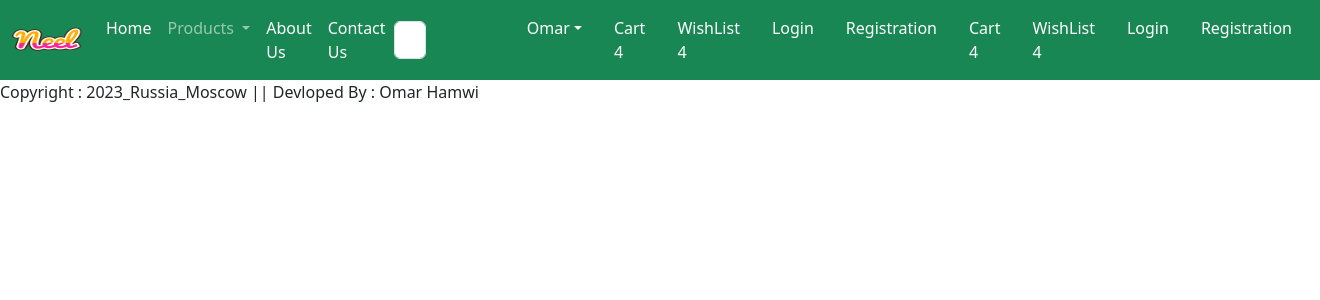
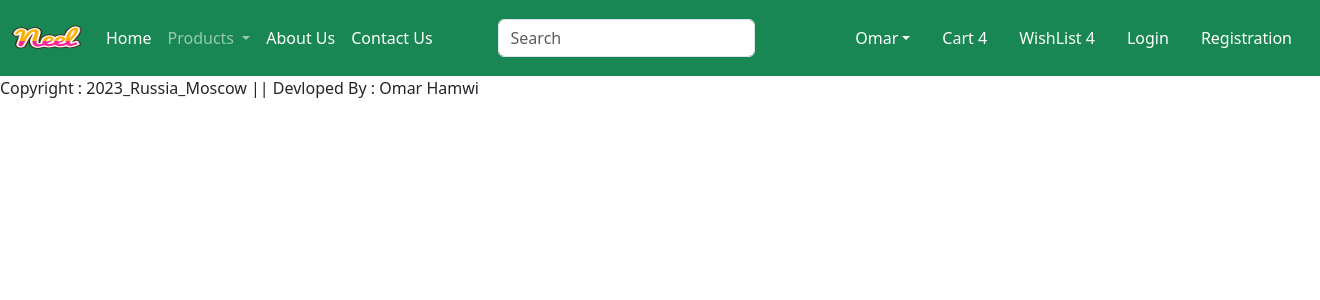
Before and after one commit to omar-hamwi/Django-Ecommerce-App, a Django app: page / in a window 1320 px wide. Shown: the top 300 px of the page. Run offline with Django 4.2, Linux system fonts and the light colour scheme.

Commit message:
some change

```diff
--- a/cards/templates/cards/base.html
+++ b/cards/templates/cards/base.html
@@ -79,18 +79,7 @@
                 <li class="nav-item mx-2">
                   <a href="#" class="nav-link text-white ">Registration</a>
                 </li>
-                <li class="nav-item mx-2">
-                  <a href="#" class="nav-link text-white ">Cart 4</a>
-                </li>
-                <li class="nav-item mx-2">
-                  <a href="#" class="nav-link text-white ">WishList 4</a>
-                </li>
-                <li class="nav-item mx-2">
-                  <a href="#" class="nav-link text-white ">Login </a>
-                </li>
-                <li class="nav-item mx-2">
-                  <a href="#" class="nav-link text-white ">Registration</a>
-                </li>
+
           </ul>
         </div>
       </nav>
```
